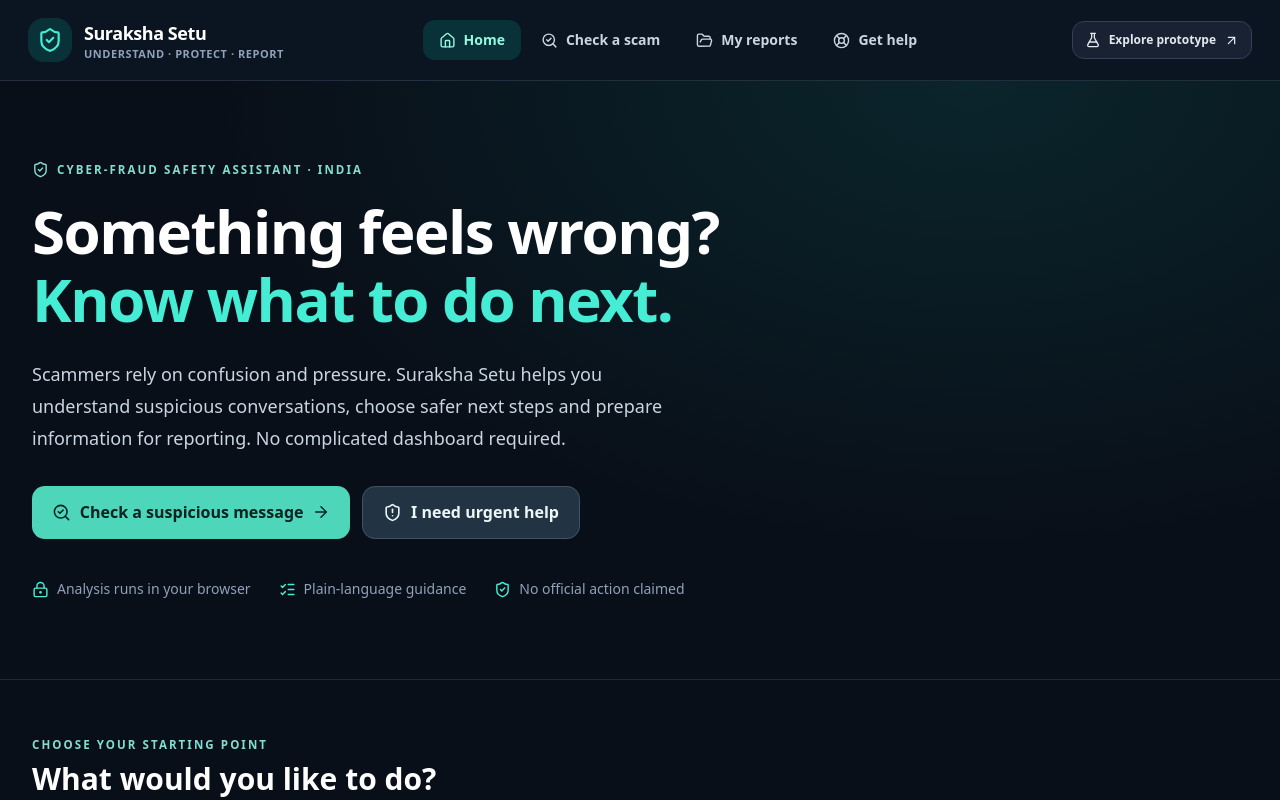
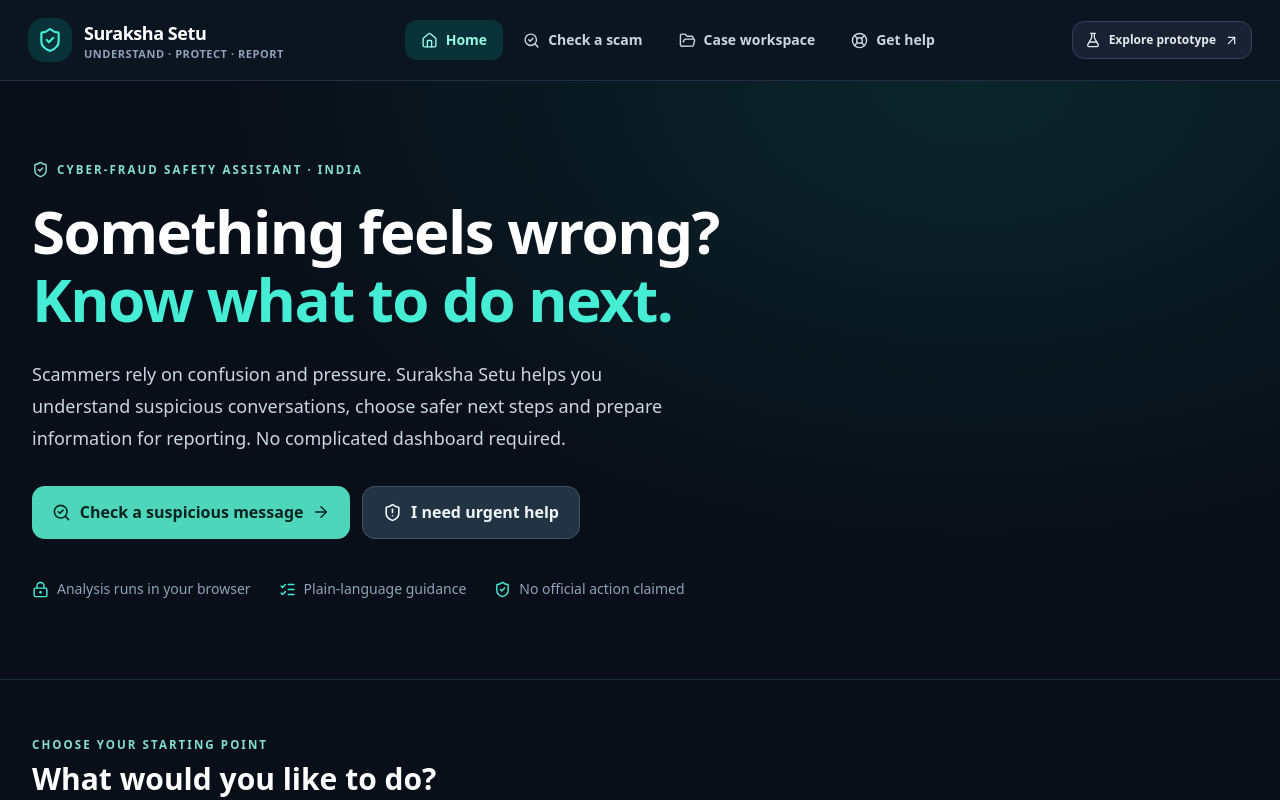
Before and after one commit to aadi-harale/suraksha_setu, a Next.js app in the folder frontend/: page / in a window 1280 px wide. Shown: the top 800 px of the page. Built offline with nearby package versions, Linux system fonts and the light colour scheme.

Commit message:
copy: align navigation with case workspace workflow

```diff
--- a/frontend/src/components/shared/Navigation.tsx
+++ b/frontend/src/components/shared/Navigation.tsx
@@ -8,7 +8,7 @@ import { ShieldCheck, House, SearchCheck, FolderOpen, LifeBuoy, Menu, X, FlaskCo
 const routes = [
   { href:'/', label:'Home', icon:House },
   { href:'/check', label:'Check a scam', icon:SearchCheck },
-  { href:'/reports', label:'My reports', icon:FolderOpen },
+  { href:'/reports', label:'Case workspace', icon:FolderOpen },
   { href:'/help', label:'Get help', icon:LifeBuoy },
 ];
 
```
